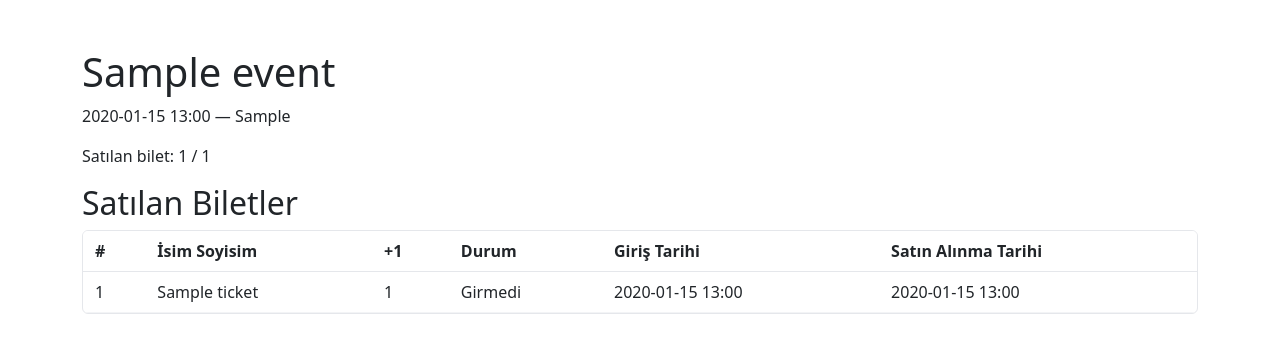
After one commit to sinasehlaver/qr_ticket, a Django app: page /events/1/detail in a window 1280 px wide. The commit adds this page. Shown: the top 353 px of the page. Run offline with Django 4.2, Linux system fonts and the light colour scheme; tables that the repository leaves empty hold one stand-in row (values such as "Sample post").

Commit message:
sayfa duzeltmeleri

```diff
--- a/tickets/models.py
+++ b/tickets/models.py
@@ -39,6 +39,7 @@ class Ticket(models.Model):
     qr_code = models.ImageField(upload_to=qr_upload_path, blank=True, null=True)
     status = models.CharField(max_length=10, choices=STATUS_CHOICES, default=STATUS_UNUSED)
     created_at = models.DateTimeField(auto_now_add=True)
+    checked_in_at = models.DateTimeField(blank=True, null=True)
 
     class Meta:
         ordering = ['-created_at']
--- a/tickets/templates/tickets/base.html
+++ b/tickets/templates/tickets/base.html
@@ -13,18 +13,38 @@
   <body>
     {% if user.is_authenticated %}
     <nav class="navbar navbar-expand-lg navbar-dark bg-primary">
-        <div class="container">
+        <div class="container-fluid">
             <a class="navbar-brand" href="{% url 'tickets:home' %}">
                 <i class="fas fa-qrcode"></i> QR Bilet Sistemi
             </a>
+            <button class="btn btn-outline-light me-2" id="nav-back-btn" type="button"
+            onclick="(function(){ if(window.history && history.length>1){ history.back(); } else { window.location.href='{% url 'tickets:event_list' %}'; } })();">
+            ← Geri
+            </button>
 
-            <div class="navbar-nav ms-auto">
-                <span class="navbar-text me-3">
-                    Hoş geldiniz, <strong>{{ user.username }}</strong>
-                </span>
-                <a class="btn btn-outline-light btn-sm" href="{% url 'tickets:logout' %}">
-                    <i class="fas fa-sign-out-alt"></i> Çıkış
-                </a>
+            <button class="navbar-toggler" type="button" data-bs-toggle="collapse" data-bs-target="#mainNav">
+            <span class="navbar-toggler-icon"></span>
+            </button>
+
+            <div class="collapse navbar-collapse" id="mainNav">
+            <ul class="navbar-nav ms-auto">
+                <li class="nav-item" >
+                    <strong> <a class="nav-link" href="{% url 'tickets:event_list' %}">Etkinlikler</a> </strong>
+                </li>
+                <li class="nav-item">
+                    {% if user.is_superuser %}
+                    <strong> <a class="nav-link" href="{% url 'admin:index' %}">Admin</a> </strong>
+                    {% endif %}
+                </li>
+                <li class="nav-item">
+                    <strong class="nav-link"> {{ user.username }}</strong>
+                </li>
+                <li class="nav-item">
+                    <a class="btn btn-outline-light btn-sm" href="{% url 'tickets:logout' %}">
+                        <i class="fas fa-sign-out-alt"></i> Çıkış
+                    </a>
+                </li>
+            </ul>
             </div>
         </div>
     </nav>
--- /dev/null
+++ b/tickets/templates/tickets/event_detail.html
@@ -0,0 +1,42 @@
+{% extends "tickets/base.html" %}
+
+{% block content %}
+<h1 class="mt-5">{{ event.name }}</h1>
+<p>{{ event.date_time|date:"Y-m-d H:i" }} — {{ event.location }}</p>
+<p>Satılan bilet: {{ event.tickets_sold }} / {{ event.max_tickets }}</p>
+<div class="ticket-list">
+    <h2>Satılan Biletler</h2>
+    {% for ticket in tickets %}
+        {% if forloop.first %}
+        <div class="ticket-table-wrapper" style="max-height:300px; overflow-y:auto; border:1px solid #e5e7eb; border-radius:6px;">
+            <table class="ticket-table" style="width:100%; border-collapse:collapse;">
+                <thead style="position:sticky; top:0; background:#fff; z-index:1;">
+                    <tr>
+                        <th style="text-align:left; padding:8px 12px; border-bottom:1px solid #e5e7eb;">#</th>
+                        <th style="text-align:left; padding:8px 12px; border-bottom:1px solid #e5e7eb;">İsim Soyisim</th>
+                        <th style="text-align:left; padding:8px 12px; border-bottom:1px solid #e5e7eb;">+1</th>
+                        <th style="text-align:left; padding:8px 12px; border-bottom:1px solid #e5e7eb;">Durum</th>
+                        <th style="text-align:left; padding:8px 12px; border-bottom:1px solid #e5e7eb;">Giriş Tarihi</th>
+                        <th style="text-align:left; padding:8px 12px; border-bottom:1px solid #e5e7eb;">Satın Alınma Tarihi</th>
+                    </tr>
+                </thead>
+                <tbody>
+        {% endif %}
+                    <tr>
+                        <td style="padding:8px 12px; border-bottom:1px solid #f3f4f6;">{{ ticket.id }}</td>
+                        <td style="padding:8px 12px; border-bottom:1px solid #f3f4f6;">{{ ticket.attendee_name }}</td>
+                        <td style="padding:8px 12px; border-bottom:1px solid #f3f4f6;">{{ ticket.plus_ones }}</td>
+                        <td style="padding:8px 12px; border-bottom:1px solid #f3f4f6;">{% if ticket.status == 'used' %} Girdi {% else %} Girmedi {% endif %}</td>
+                        <td style="padding:8px 12px; border-bottom:1px solid #f3f4f6;">{{ ticket.checked_in_at|date:"Y-m-d H:i" }}</td>
+                        <td style="padding:8px 12px; border-bottom:1px solid #f3f4f6;">{{ ticket.created_at|date:"Y-m-d H:i" }}</td>
+                    </tr>
+        {% if forloop.last %}
+                </tbody>
+            </table>
+        </div>
+        {% endif %}
+    {% empty %}
+        <p>Henüz bilet yok.</p>
+    {% endfor %}
+</div>
+{% endblock %}
--- a/tickets/templates/tickets/event_landing.html
+++ b/tickets/templates/tickets/event_landing.html
@@ -11,7 +11,7 @@
             <div class="col-md-6 mb-3">
             <div class="card">
                 <div class="card-body">
-                <h5 class="card-title">{{ event.name }}</h5>
+                <h5 class="card-title"> <a href="{% url 'tickets:event_detail' event.id %}">{{ event.name }}</a></h5>
                 <p class="card-text">{{ event.date_time|date:"Y-m-d H:i" }} — {{ event.location }}</p>
                 <p class="card-text"><strong>Satılan bilet:</strong> {{ event.tickets_sold }} / {{ event.max_tickets }}</p>
                 <a class="btn btn-primary" href="{% url 'tickets:event_landing' event.id %}">Bilet Al</a>
@@ -27,9 +27,8 @@
         </div>
     </div>
   {% else %}
-    <h1>{{ event.name }}</h1>
+    <h1 class="mt-4">{{ event.name }}</h1>
     <p>{{ event.date_time|date:"Y-m-d H:i" }} — {{ event.location }}</p>
-    <p>Satılan bilet: {{ event.tickets_sold }} / {{ event.max_tickets }}</p>
 
     <div class="card">
       <div class="card-body">
--- a/tickets/urls.py
+++ b/tickets/urls.py
@@ -10,6 +10,7 @@ urlpatterns = [
     path('logout/', LogoutView.as_view(next_page='tickets:home'), name='logout'),
     path('events/', views.event_list, name='event_list'),
     path('events/add/', views.event_create, name='event_create'),
+    path('events/<int:event_id>/detail', views.event_detail, name='event_detail'),
     path('events/<int:event_id>/', views.event_landing, name='event_landing'),
     path('event/<int:event_id>/', views.event_landing, name='event_landing'),
     path('ticket/<uuid:ticket_uuid>/', views.ticket_display, name='ticket_display'),
--- a/tickets/views.py
+++ b/tickets/views.py
@@ -72,6 +72,11 @@ def event_create(request):
         form = EventForm()
     return render(request, 'tickets/event_add.html', {'form': form})
 
+def event_detail(request, event_id):
+    event = get_object_or_404(Event, pk=event_id)
+    tickets = Ticket.objects.filter(event=event).order_by('-checked_in_at', '-attendee_name')
+    return render(request, 'tickets/event_detail.html', {'event': event, 'tickets': tickets})
+
 def event_landing(request, event_id):
     event = get_object_or_404(Event, pk=event_id)
     # check max tickets
@@ -117,6 +122,8 @@ def check_ticket(request, ticket_uuid):
             'attendee_name': ticket.attendee_name,
             'plus_ones': ticket.plus_ones,
             'status': ticket.status,
+            'checked_in_at': ticket.checked_in_at,
+            'created_at': ticket.created_at,
             'event_name': ticket.event.name,
             'event_date': ticket.event.date_time.strftime('%d.%m.%Y %H:%M'),
             'event_location': ticket.event.location
```
Also changed, not shown: tickets/migrations/0002_ticket_checked_in_at.py (added).
